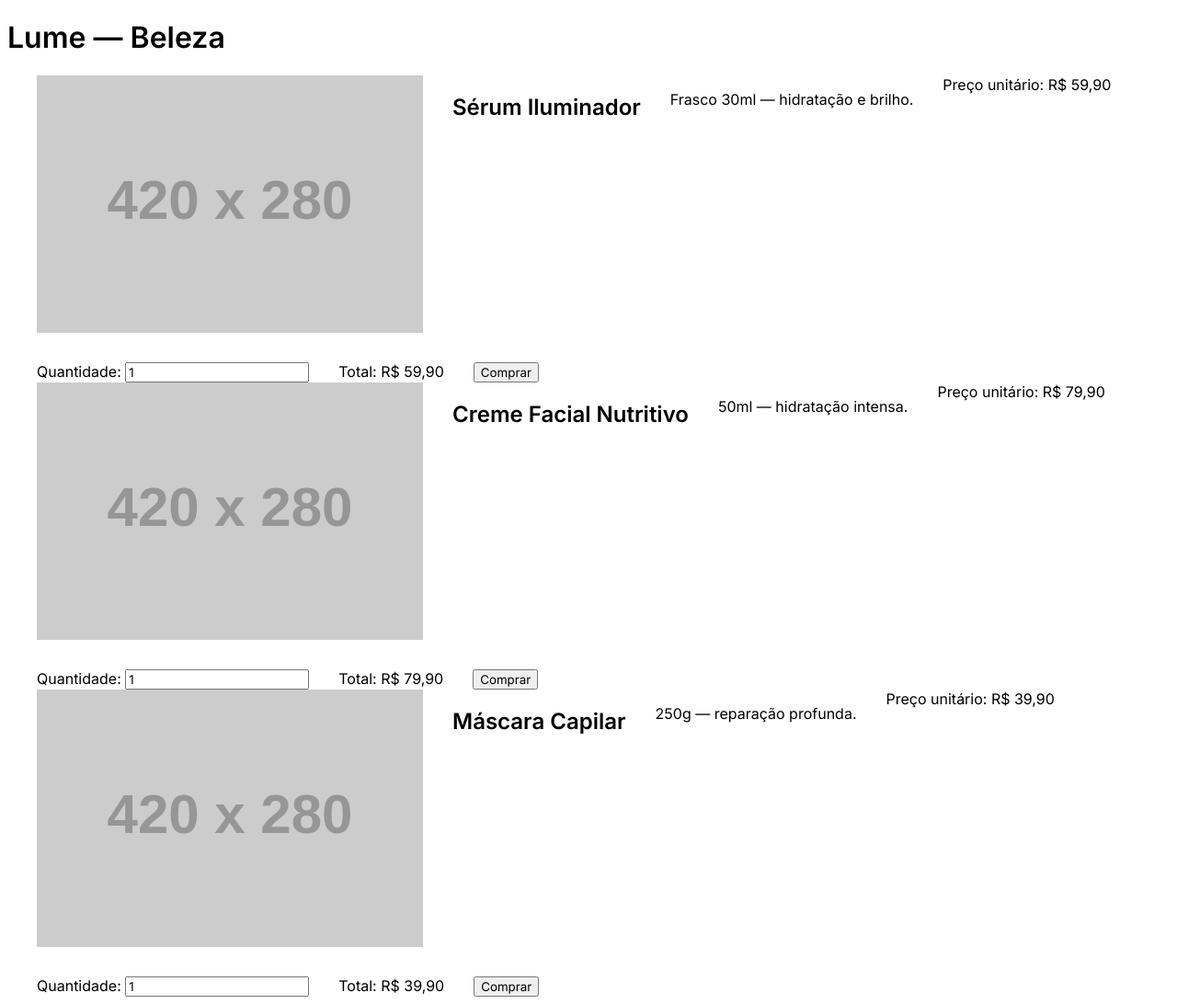
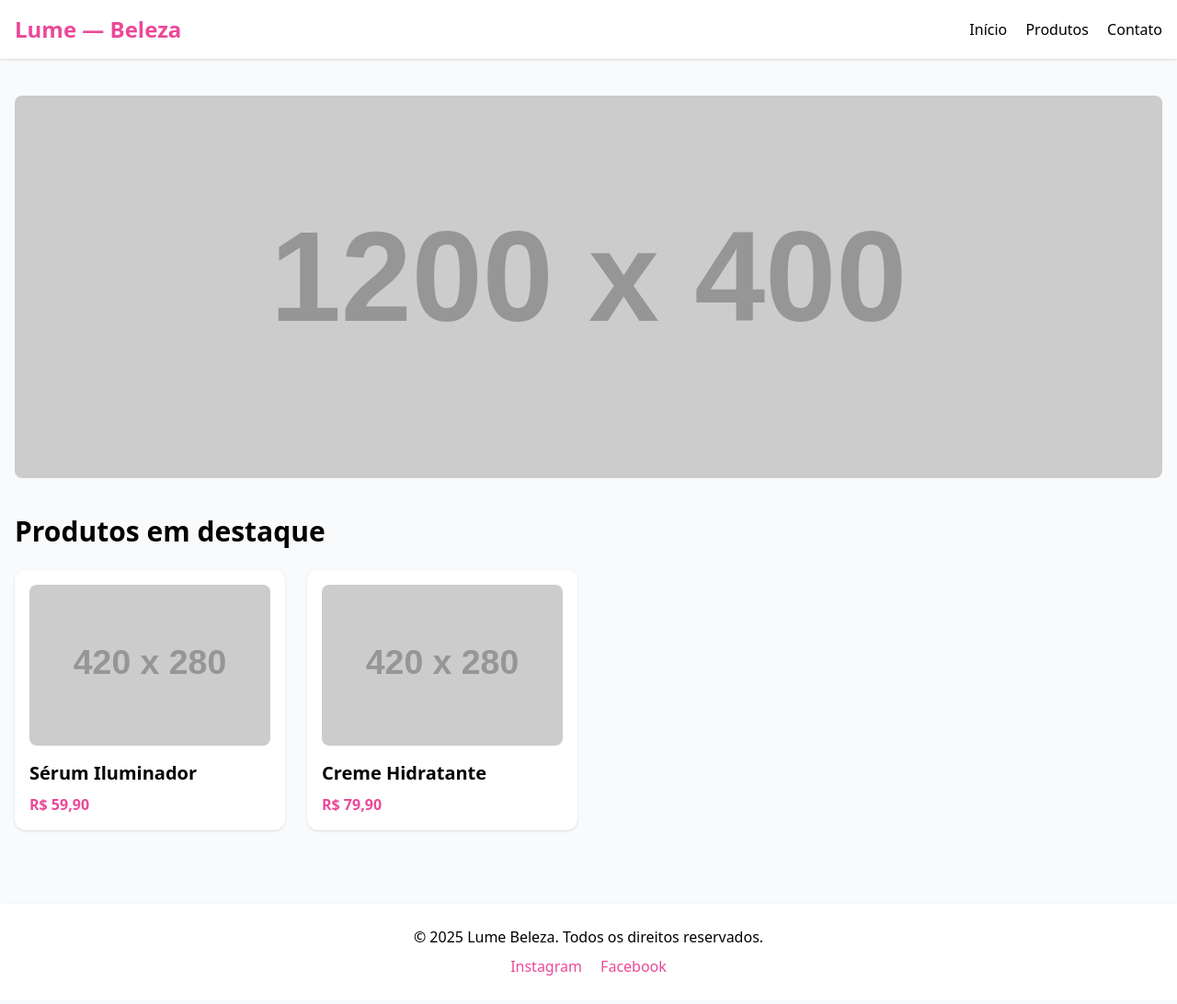
Before and after one commit to Lumee-03/minha-loja-beleza, a website: page index.html in a window 1280 px wide. Shown: the whole page at 92% size. Drawn offline with nearby package versions, Linux system fonts and the light colour scheme; placeholder pictures from the web are drawn by us.

Commit message:
Update index.html

```diff
--- a/index.html
+++ b/index.html
@@ -3,53 +3,51 @@
 <head>
   <meta charset="UTF-8">
   <meta name="viewport" content="width=device-width, initial-scale=1.0">
-  <title>Lume — Loja de Beleza</title>
-  <!-- Fonte Inter -->
+  <title>Minha Loja de Beleza</title>
   <link href="https://fonts.googleapis.com/css2?family=Inter:wght@300;400;600&display=swap" rel="stylesheet">
-  <link rel="stylesheet" href="styles.css">
+  <script src="https://cdn.tailwindcss.com"></script>
 </head>
-<body>
-  <header class="header">
-    <h1 class="logo">Lume — Beleza</h1>
+<body class="bg-gray-50 font-inter">
+  <header class="bg-white shadow p-4 flex justify-between items-center">
+    <h1 class="text-2xl font-bold text-pink-500">Lume — Beleza</h1>
+    <nav class="space-x-4">
+      <a href="index.html" class="hover:text-pink-500">Início</a>
+      <a href="produtos.html" class="hover:text-pink-500">Produtos</a>
+      <a href="contato.html" class="hover:text-pink-500">Contato</a>
+    </nav>
   </header>
 
-  <main class="container">
-    <!-- Produtos -->
-    <section class="products">
+  <main class="container mx-auto py-10 px-4">
+    <section class="mb-10">
+      <img src="https://via.placeholder.com/1200x400?text=Banner+Lume+Beleza" alt="Banner" class="rounded-lg w-full">
+    </section>
 
-      <article class="product-card" data-unit-price="59.90">
-        <img src="https://via.placeholder.com/420x280?text=Sérum+Iluminador" alt="Sérum Iluminador">
-        <h2 class="product-title">Sérum Iluminador</h2>
-        <p>Frasco 30ml — hidratação e brilho.</p>
-        <div>Preço unitário: <span class="unitPrice"></span></div>
-        <label>Quantidade: <input type="number" min="1" value="1" class="quantity"></label>
-        <div>Total: <span class="totalPrice"></span></div>
-        <button class="buyBtn">Comprar</button>
-      </article>
+    <section>
+      <h2 class="text-3xl font-bold mb-6">Produtos em destaque</h2>
+      <div class="grid grid-cols-1 md:grid-cols-3 lg:grid-cols-4 gap-6">
+        <a href="produto.html?id=serum-iluminador" class="block bg-white rounded-xl shadow p-4 hover:shadow-lg transition">
+          <img src="https://via.placeholder.com/420x280?text=Sérum+Iluminador" alt="Sérum Iluminador" class="rounded-lg mb-4">
+          <h3 class="text-xl font-semibold mb-2">Sérum Iluminador</h3>
+          <p class="text-pink-500 font-bold">R$ 59,90</p>
+        </a>
 
-      <article class="product-card" data-unit-price="79.90">
-        <img src="https://via.placeholder.com/420x280?text=Creme+Facial" alt="Creme Facial">
-        <h2 class="product-title">Creme Facial Nutritivo</h2>
-        <p>50ml — hidratação intensa.</p>
-        <div>Preço unitário: <span class="unitPrice"></span></div>
-        <label>Quantidade: <input type="number" min="1" value="1" class="quantity"></label>
-        <div>Total: <span class="totalPrice"></span></div>
-        <button class="buyBtn">Comprar</button>
-      </article>
+        <a href="produto.html?id=creme-hidratante" class="block bg-white rounded-xl shadow p-4 hover:shadow-lg transition">
+          <img src="https://via.placeholder.com/420x280?text=Creme+Hidratante" alt="Creme Hidratante" class="rounded-lg mb-4">
+          <h3 class="text-xl font-semibold mb-2">Creme Hidratante</h3>
+          <p class="text-pink-500 font-bold">R$ 79,90</p>
+        </a>
 
-      <article class="product-card" data-unit-price="39.90">
-        <img src="https://via.placeholder.com/420x280?text=Máscara+Capilar" alt="Máscara Capilar">
-        <h2 class="product-title">Máscara Capilar</h2>
-        <p>250g — reparação profunda.</p>
-        <div>Preço unitário: <span class="unitPrice"></span></div>
-        <label>Quantidade: <input type="number" min="1" value="1" class="quantity"></label>
-        <div>Total: <span class="totalPrice"></span></div>
-        <button class="buyBtn">Comprar</button>
-      </article>
-
+        <!-- Adicione mais produtos aqui -->
+      </div>
     </section>
   </main>
 
-  <script src="scripts.js"></script>
+  <footer class="bg-white shadow mt-10 p-6 text-center">
+    <p>&copy; 2025 Lume Beleza. Todos os direitos reservados.</p>
+    <div class="mt-2 space-x-4">
+      <a href="#" class="text-pink-500 hover:underline">Instagram</a>
+      <a href="#" class="text-pink-500 hover:underline">Facebook</a>
+    </div>
+  </footer>
 </body>
 </html>
```
